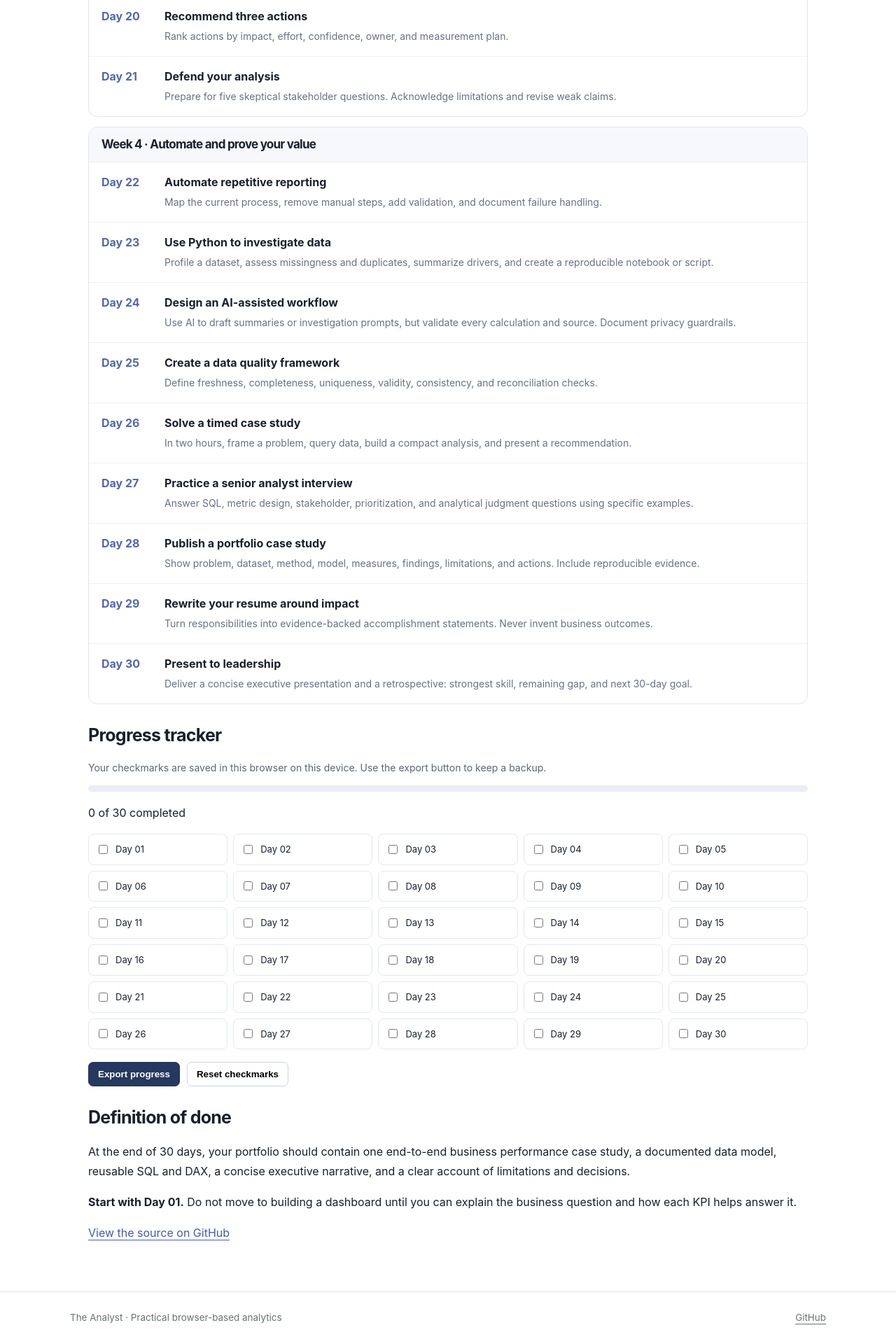
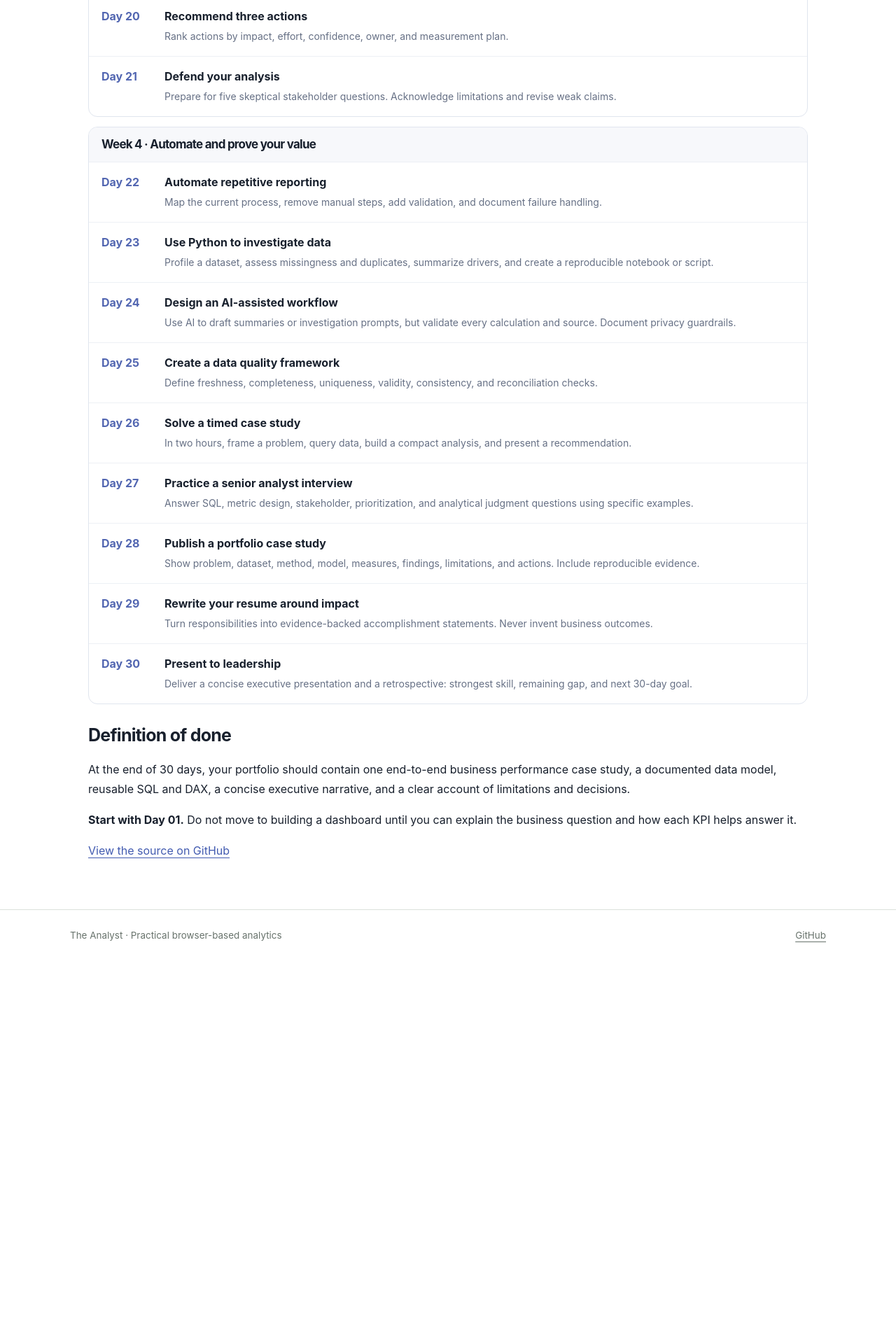
Before and after one commit to theanalystin/theanalyst.github.io, a Jekyll site: the page built from challenges/30-day-analytics-challenge.md, in a window 1280 px wide. Shown: the part 2755-4675 px from the top of the page at 70% size. Built offline with Jekyll 4.4.1, drawn with Linux system fonts in a browser that asks for light colours; after the commit the page ends 4128 px from its top, so only the background shows below that; part of the change alters nothing that is shown.

Commit message:
Remove progress tracker from 30-day challenge page

```diff
--- a/challenges/30-day-analytics-challenge.md
+++ b/challenges/30-day-analytics-challenge.md
@@ -22,9 +22,9 @@ permalink: /challenges/30-day-analytics-challenge/
 .challenge .day{display:grid;grid-template-columns:76px 1fr;gap:14px;padding:14px 18px;border-top:1px solid #edf0f5}
 .challenge .day strong{color:#5266b1}
 .challenge .day p{margin:4px 0;color:#667085;font-size:14px;line-height:1.5}.challenge .day-link{display:grid;text-decoration:none;color:inherit;transition:background .15s;cursor:pointer;position:relative;z-index:1}.challenge .day-link:hover{background:#f8faff}.challenge .day-link:focus-visible{outline:3px solid #6478c6;outline-offset:-3px}.challenge .day-cta{display:inline-block;margin-top:10px;padding:9px 12px;border:1px solid #d5ddef;border-radius:7px;background:#f4f7ff;color:#425bb0;font-size:13px;font-weight:700;width:max-content}
-.challenge .tracker{display:grid;grid-template-columns:repeat(5,minmax(0,1fr));gap:8px}
-.challenge .check{display:flex;gap:8px;align-items:center;padding:10px;border:1px solid #e4e8ef;border-radius:8px;font-size:13px}
-.challenge input{accent-color:#5369bd}
+
+
+
 .challenge .callout{padding:18px;border-left:3px solid #6679c8;background:#f6f8ff;border-radius:0 9px 9px 0;line-height:1.65}
 .challenge a{color:#425bb0}
 .challenge .actions{display:flex;gap:10px;flex-wrap:wrap;margin:18px 0}
@@ -97,14 +97,6 @@ permalink: /challenges/30-day-analytics-challenge/
 </div>
 </section>
 
-<section class="section">
-<h2>Progress tracker</h2>
-<p class="lead" style="font-size:14px">Your checkmarks are saved in this browser on this device. Use the export button to keep a backup.</p>
-<div class="progress"><span id="progressFill"></span></div>
-<p id="progressText" aria-live="polite">0 of 30 completed</p>
-<div class="tracker" id="tracker"></div>
-<div class="actions"><button class="primary" id="exportProgress">Export progress</button><button id="resetProgress">Reset checkmarks</button></div>
-</section>
 
 <section class="section">
 <h2>Definition of done</h2>
@@ -112,34 +104,4 @@ permalink: /challenges/30-day-analytics-challenge/
 <p><b>Start with Day 01.</b> Do not move to building a dashboard until you can explain the business question and how each KPI helps answer it.</p>
 <p><a href="https://github.com/theanalystin/theanalyst.github.io">View the source on GitHub</a></p>
 </section>
-</div>
-<script>
-(function(){
- const key='theanalyst-30day-challenge-v1';
- const tracker=document.getElementById('tracker');
- const fill=document.getElementById('progressFill');
- const text=document.getElementById('progressText');
- let done={};
- try{done=JSON.parse(localStorage.getItem(key)||'{}')||{}}catch(e){done={}}
- function render(){
-   tracker.innerHTML='';
-   for(let i=1;i<=30;i++){
-     const label=document.createElement('label');label.className='check';
-     const input=document.createElement('input');input.type='checkbox';input.checked=!!done[i];
-     input.addEventListener('change',()=>{done[i]=input.checked;localStorage.setItem(key,JSON.stringify(done));renderProgress()});
-     const span=document.createElement('span');span.textContent='Day '+String(i).padStart(2,'0');
-     label.append(input,span);tracker.append(label);
-   }
-   renderProgress();
- }
- function renderProgress(){const n=Object.values(done).filter(Boolean).length;text.textContent=n+' of 30 completed';fill.style.width=(n/30*100)+'%';}
- document.getElementById('exportProgress').addEventListener('click',()=>{
-   const blob=new Blob([JSON.stringify({challenge:'30-Day Analytics Challenge',exportedAt:new Date().toISOString(),completedDays:Object.keys(done).filter(k=>done[k]).map(Number)},null,2)],{type:'application/json'});
-   const url=URL.createObjectURL(blob);const a=document.createElement('a');a.href=url;a.download='analytics-challenge-progress.json';a.click();URL.revokeObjectURL(url);
- });
- document.getElementById('resetProgress').addEventListener('click',()=>{
-   if(confirm('Clear all saved checkmarks on this device?')){done={};localStorage.removeItem(key);render();}
- });
- render();
-})();
-</script>
+</div>>
```
